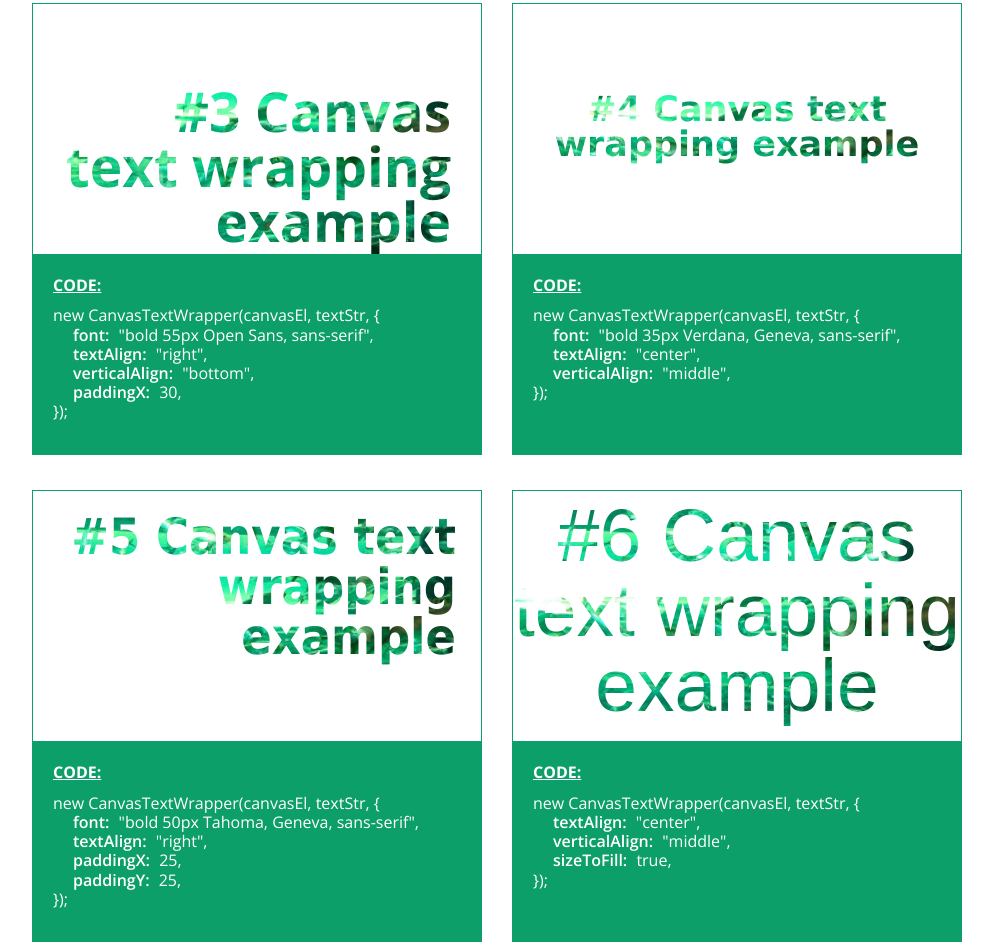
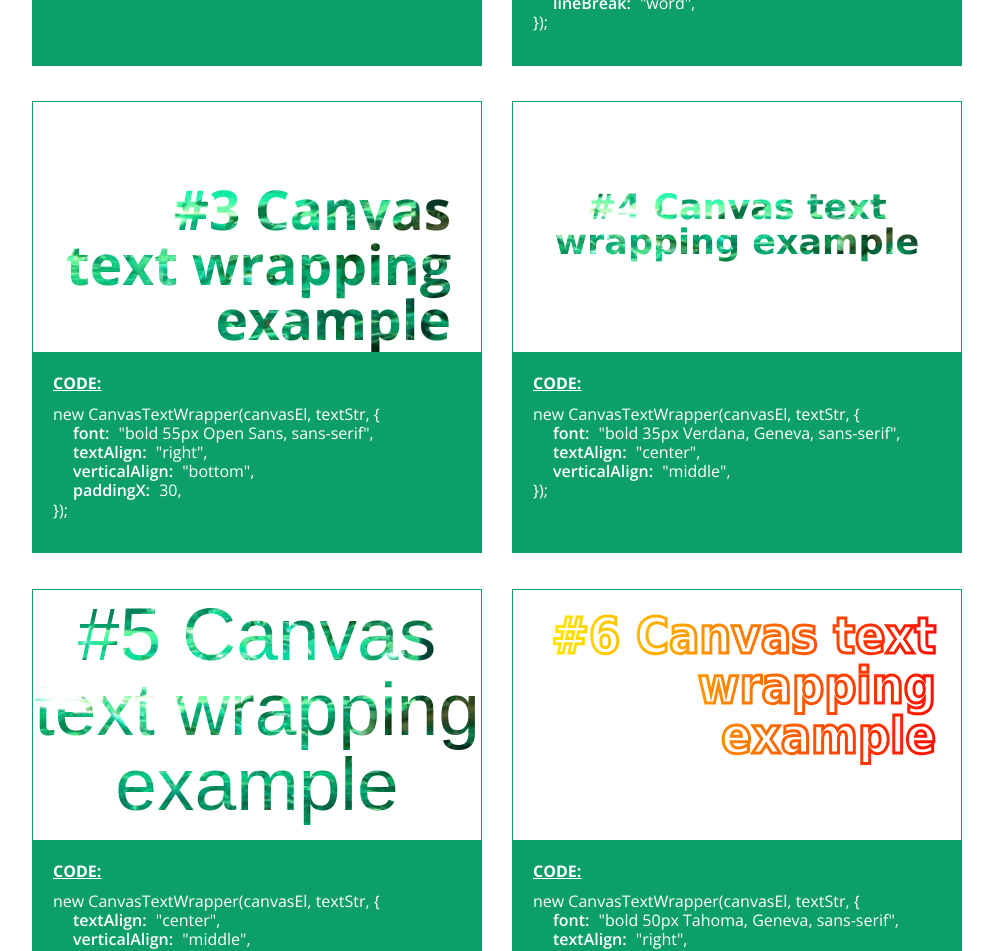
Before and after one commit to namniak/canvas-text-wrapper, a plain HTML site: page index.html in a window 1280 px wide. Shown: the part 2462-3413 px from the top of the page, without its empty margins (143-1136 px from the left). Drawn offline with nearby package versions, Linux system fonts and the light colour scheme.

Commit message:
added stroke text

```diff
--- a/index.html
+++ b/index.html
@@ -82,7 +82,15 @@
             (Boolean) - auto font size to fill text container
             <ul class="values">
                 <li>"true" - ignore given font size and resize text to fill its padded container</li>
-                <li>"true" - use specified or default font size</li>
+                <li>"false" - use specified or default font size</li>
+            </ul>
+        </li>
+        <li>
+            <div class="emph">strokeText</div>
+            (Boolean) - text outline based on context configuration (make sure it doesn't contradict with other context settings such as globalCompositeOperation, etc)
+            <ul class="values">
+                <li>"true" - enable text outline</li>
+                <li>"false" - enable text outline</li>
             </ul>
         </li>
         <p>
--- a/js/CanvasTextWrapper.js
+++ b/js/CanvasTextWrapper.js
@@ -16,7 +16,8 @@
         paddingY: 0,           // zero px top & bottom text padding relative to canvas or parent
         fitParent: false,      // text is tested to fit canvas width
         lineBreak: 'auto',     // text fills the element's (canvas or parent) width going to a new line on a whole word
-        sizeToFill: false      // text is resized to fill the container (given font size is ignored)
+        sizeToFill: false,     // text is resized to fill the container (given font size is ignored)
+        strokeText: false      // text is stroked according to context configuration.
     };
 
     window.CanvasTextWrapper = function(canvas, text, opts) {
@@ -82,6 +83,9 @@
 
                 textPos.y = parseInt(textPos.y) + parseInt(this.lineHeight);
                 this.context.fillText(lines[i], textPos.x, textPos.y);
+                if (this.strokeText) {
+                    this.context.strokeText(lines[i], textPos.x, textPos.y);
+                }
             }
         },
 
@@ -194,6 +198,9 @@
             if (typeof this.sizeToFill !== 'boolean') {
                 throw new TypeError('From CanvasTextWrapper(): Property "sizeToFill" must be set to a Boolean.');
             }
+            if (typeof this.strokeText !== 'boolean') {
+                throw new TypeError('From CanvasTextWrapper(): Property "strokeText" must be set to a Boolean.');
+            }
         }
     };
 })();
--- a/js/examples.js
+++ b/js/examples.js
@@ -43,9 +43,18 @@ document.onreadystatechange = function() {
                     context.fillRect(0, 0, w, h);
                     exampleItem.appendChild(canvasMask);
 
-                    // create text to be cut out mask layer
-                    context.fillStyle = '#212121';
-                    context.globalCompositeOperation = 'destination-out';
+                    if (i < options.length -1) {
+                        // create text to be cut out mask layer
+                        context.fillStyle = '#212121';
+                        context.globalCompositeOperation = 'destination-out';
+                    } else {
+                        // make stroke gradient
+                        var gradient=context.createLinearGradient(0,0,canvasImg.width,0);
+                        gradient.addColorStop("0","#ffff00");
+                        gradient.addColorStop("1.0","red");
+                        context.strokeStyle=gradient;
+                        context.lineWidth = 3;
+                    }
 
                     // create wrapper
                     new CanvasTextWrapper(canvasMask, ('#' + (i + 1) + ' ' + text), options[i]);
--- a/js/options.js
+++ b/js/options.js
@@ -21,16 +21,16 @@
             verticalAlign: 'middle'
         },
         {
+            textAlign: 'center',
+            verticalAlign: 'middle',
+            sizeToFill: true
+        },
+                {
             font: 'bold 50px Tahoma, Geneva, sans-serif',
             textAlign: 'right',
             paddingX: 25,
-            paddingY: 25
+            paddingY: 25,
+            strokeText: true
         },
-        {
-            textAlign: 'center',
-            verticalAlign: 'middle',
-            //lineBreak: 'word',
-            sizeToFill: true
-        }
     ];
 })();
```
